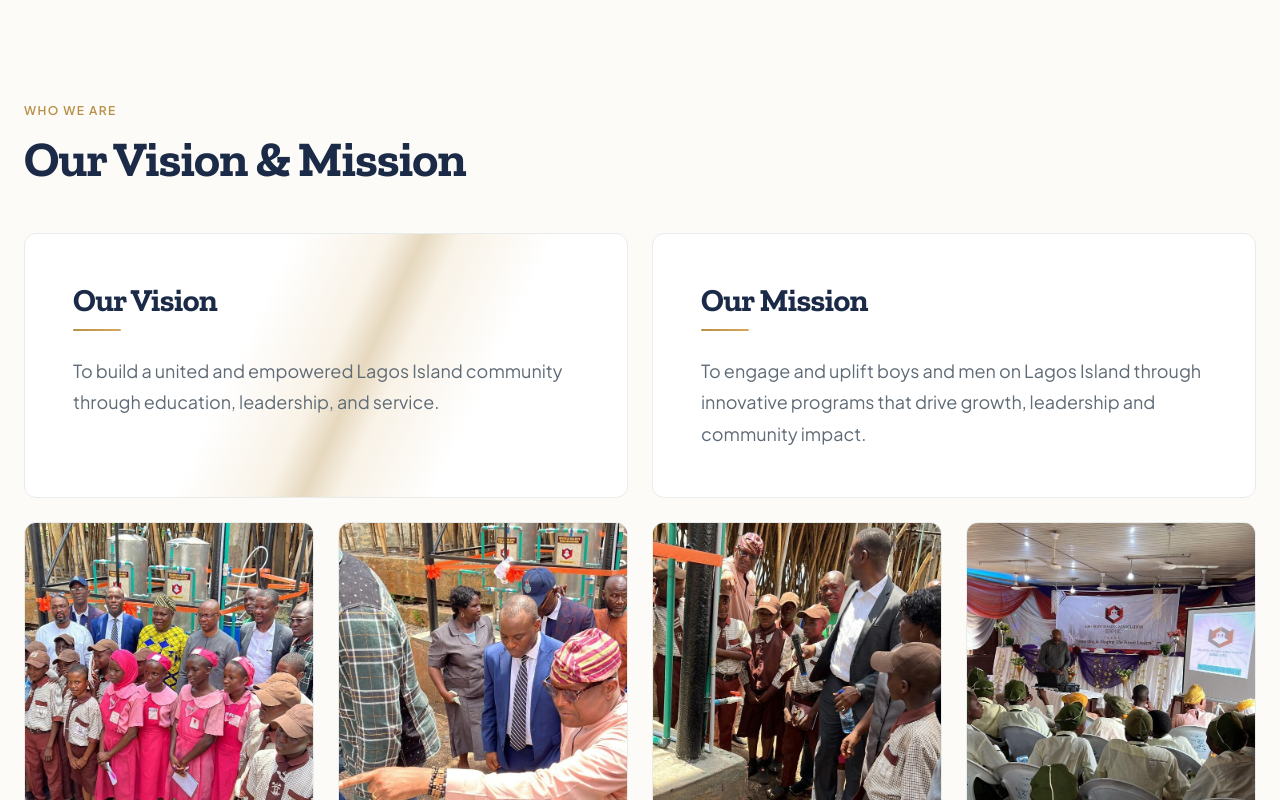
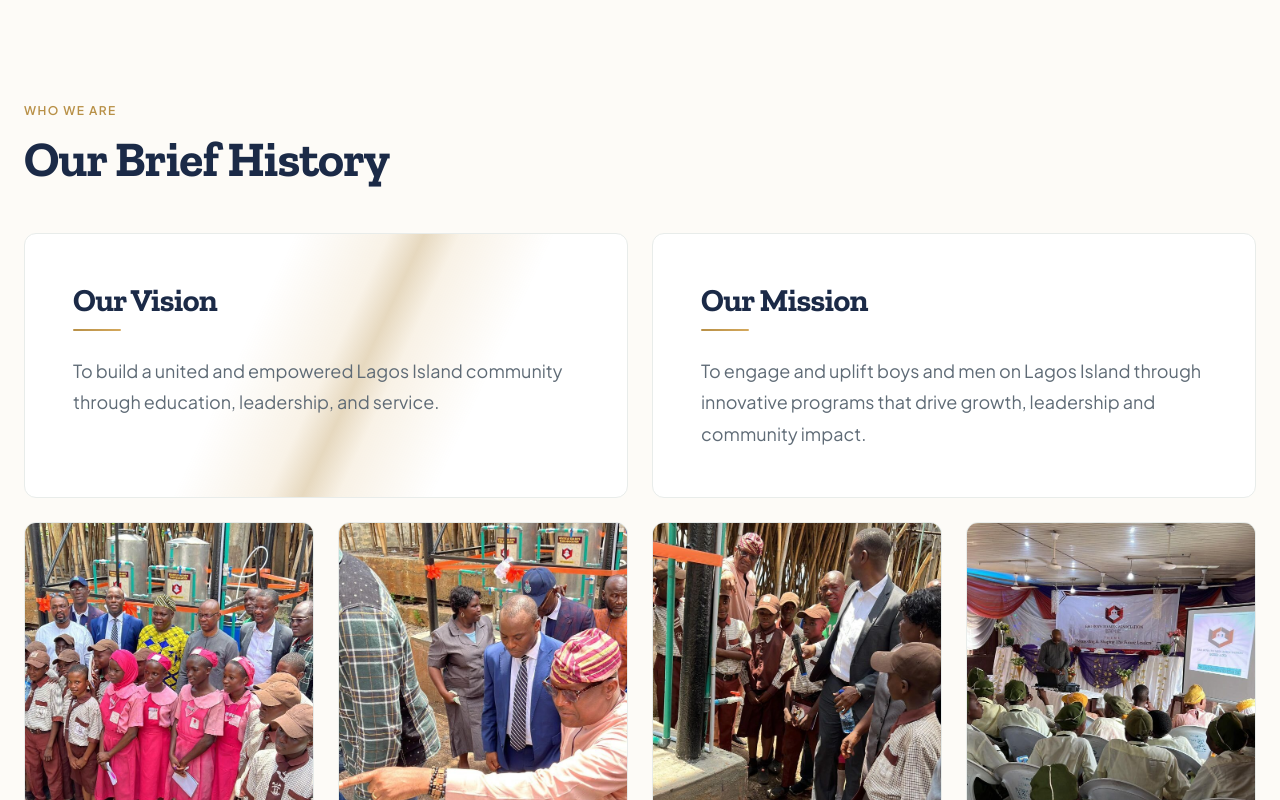
Before and after one commit to Joseph-1-Duro/official-eb2m, a Next.js app: page / in a window 1280 px wide. Shown: the part 1540-2340 px from the top of the page. Built offline with nearby package versions, Linux system fonts and the light colour scheme; no server answers.

Commit message:
Retitle highlight section to "Our Brief History"

```diff
--- a/src/app/_section/HighlightSection.tsx
+++ b/src/app/_section/HighlightSection.tsx
@@ -87,7 +87,7 @@ const HighlightSection = () => {
         <div className="highlights__intro" data-reveal>
           <p className="highlights__eyebrow">Who we are</p>
           <h2 id="highlights-title" className="highlights__title">
-            Our Vision &amp; Mission
+            Our Brief History
           </h2>
         </div>
 
```
